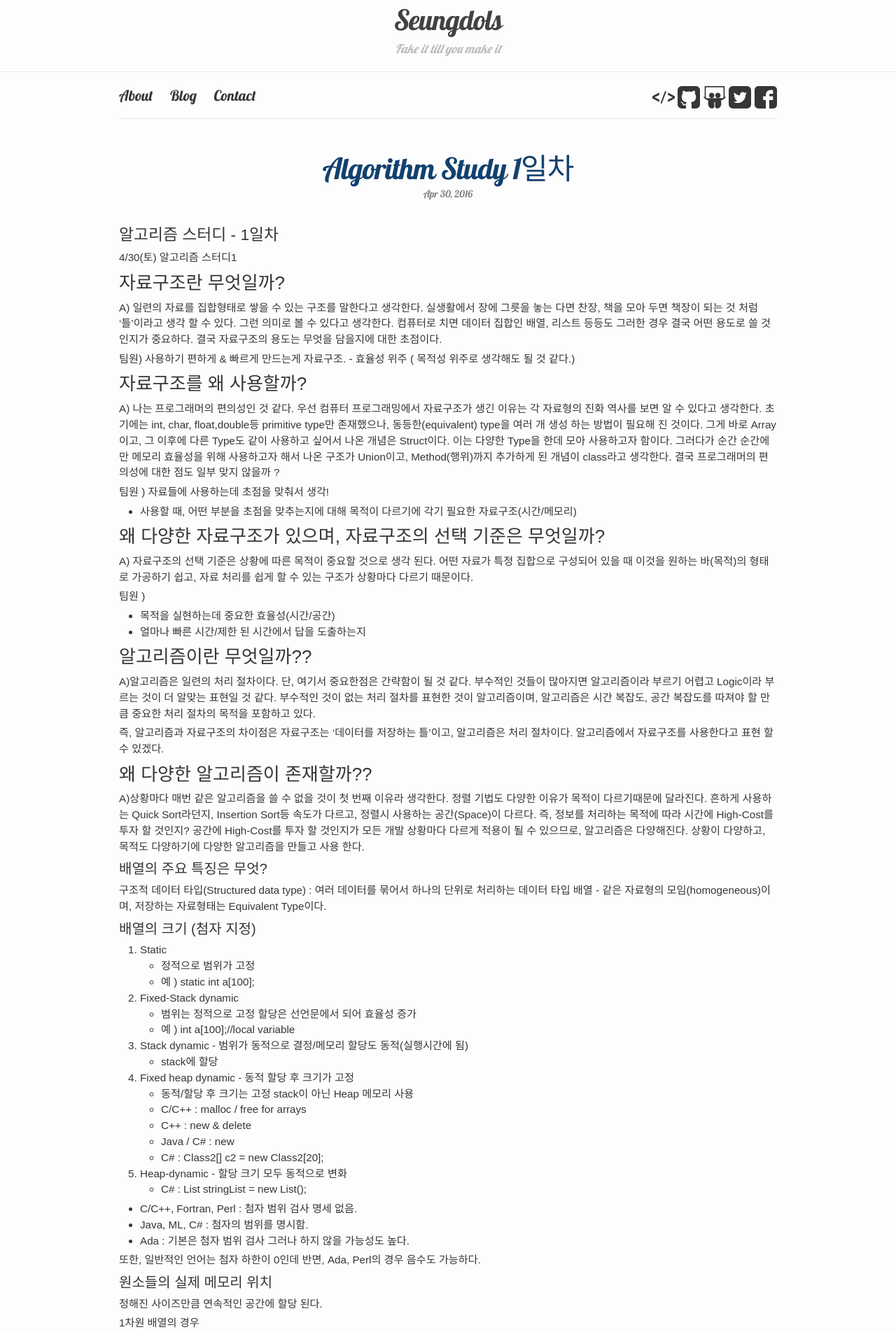
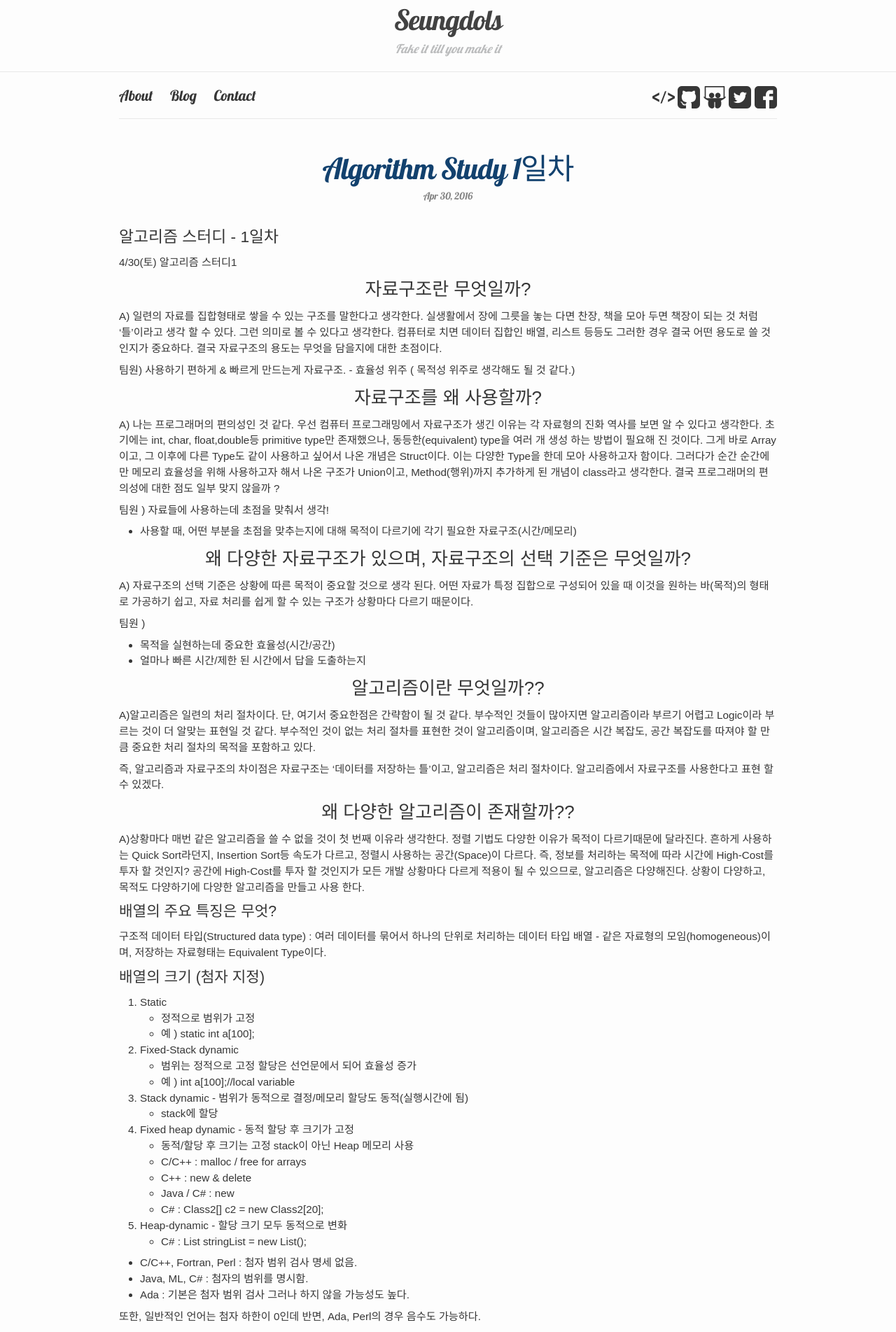
Before and after one commit to seungdols/seungdols.github.io, a Jekyll site: the page built from _posts/2016-04-30-Algorithm-Study-1.md, in a window 1280 px wide. Shown: the top 1903 px of the page at 70% size. Built offline with Jekyll 4.4.1, drawn with Linux system fonts in a browser that asks for light colours; some web fonts are replaced; comment, search, counter and statistics services are not loaded.

Commit message:
[update] css of post layout

```diff
--- a/_sass/_base.scss
+++ b/_sass/_base.scss
@@ -34,7 +34,7 @@ h1, h2, h3, h4, h5, h6,
 p, blockquote, pre,
 ul, ol, dl, figure,
 %vertical-rhythm {
-    margin-bottom: 0.3rem;
+    margin-bottom: 0.5rem;
 }
 
 
@@ -141,7 +141,8 @@ code {
 pre {
     padding: 8px 12px;
     overflow-x: auto;
-
+    margin: 1em 2em;
+    border-radius: 5px;
     > code {
         border: 0;
         padding-right: 0;
--- a/_sass/_layout.scss
+++ b/_sass/_layout.scss
@@ -291,17 +291,17 @@
 
     h3 {
         font-size: 26px;
-
+        text-align: center;
         @include media-query($on-laptop) {
             font-size: 22px;
         }
     }
 
     h4 {
-        font-size: 20px;
+        font-size: 1.4em;
 
         @include media-query($on-laptop) {
-            font-size: 18px;
+            font-size: 1.2em;
         }
     }
     /**
```
